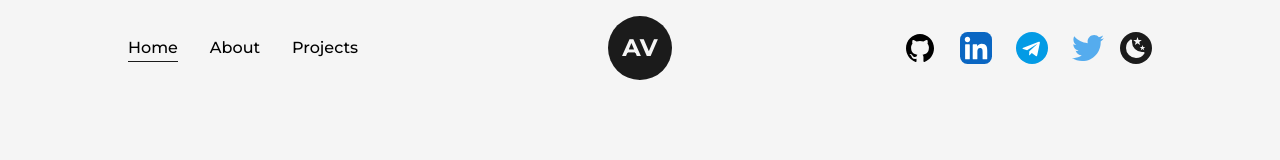
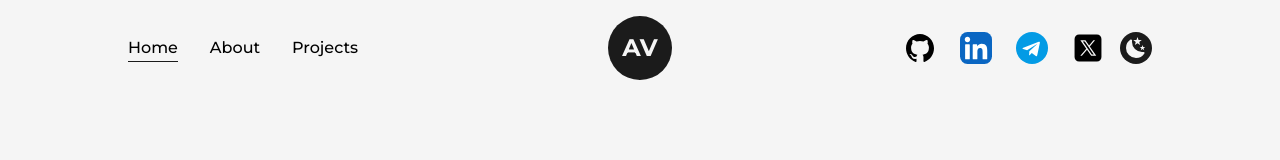
Before and after one commit to artsiom-voitas/portfolio-nextjs, a Next.js app: page / in a window 1280 px wide. Shown: the top 160 px of the page. Built offline with nearby package versions, Linux system fonts and the light colour scheme.

Commit message:
feat: changed twitter to x
rest in peace, twitter

```diff
--- a/src/components/Header/Header.jsx
+++ b/src/components/Header/Header.jsx
@@ -1,5 +1,7 @@
 import { Logo, NavLinks, NavMobile, SocialLinks } from '@/components/Header';
+import { motion } from 'framer-motion';
 import SwitchThemeButton from '../SwitchThemeButton';
+import { XIcon } from '../icons';
 
 function Header() {
     return (
@@ -10,6 +12,14 @@ function Header() {
             <div className="flex w-full items-center justify-between lg:hidden">
                 <NavLinks />
                 <SocialLinks>
+                    <motion.a
+                        href="https://x.com/artsiom_voitas"
+                        target={'_blank'}
+                        whileHover={{ y: -2 }}
+                        whileTap={{ scale: 0.9 }}
+                        className="ml-3 w-8 lg:w-10 sm:mx-3">
+                        <XIcon className="dark:fill-light" />
+                    </motion.a>
                     <SwitchThemeButton className="ml-4" />
                 </SocialLinks>
             </div>
--- a/src/components/Header/NavMobile/NavModal/NavModal.jsx
+++ b/src/components/Header/NavMobile/NavModal/NavModal.jsx
@@ -1,4 +1,5 @@
 import { NavLinksMobile, SocialLinks } from '@/components/Header';
+import { XIcon } from '@/components/icons';
 import { motion } from 'framer-motion';
 import PropTypes from 'prop-types';
 import { useEffect, useState } from 'react';
@@ -35,7 +36,16 @@ function NavModal({ setIsOpen }) {
                     className="mb-8 flex flex-col items-center justify-center"
                     setIsOpen={setIsOpen}
                 />
-                <SocialLinks className="mt-2" />
+                <SocialLinks className="mt-2">
+                    <motion.a
+                        href="https://x.com/artsiom_voitas"
+                        target={'_blank'}
+                        whileHover={{ y: -2 }}
+                        whileTap={{ scale: 0.9 }}
+                        className="ml-3 w-8 lg:w-10 sm:mx-3">
+                        <XIcon className="fill-light dark:fill-dark" />
+                    </motion.a>
+                </SocialLinks>
             </motion.div>
         </div>
     );
--- a/src/components/Header/SocialLinks/SocialLinks.jsx
+++ b/src/components/Header/SocialLinks/SocialLinks.jsx
@@ -1,6 +1,6 @@
 import PropTypes from 'prop-types';
 import { motion } from 'framer-motion';
-import { GithubIcon, LinkedinIcon, TwitterIcon } from '../../icons';
+import { GithubIcon, LinkedinIcon } from '../../icons';
 import TelegramIcon from '@/components/icons/TelegramIcon';
 
 function SocialLinks({ children, className = '' }) {
@@ -31,14 +31,6 @@ function SocialLinks({ children, className = '' }) {
                 className="mx-3 w-8 lg:w-10 sm:mx-3 ">
                 <TelegramIcon />
             </motion.a>
-            <motion.a
-                href="https://twitter.com/artsiom_voitas"
-                target={'_blank'}
-                whileHover={{ y: -2 }}
-                whileTap={{ scale: 0.9 }}
-                className="ml-3 w-8 lg:w-10 sm:mx-3">
-                <TwitterIcon />
-            </motion.a>
             {children}
         </nav>
     );
--- a/src/components/icons/TwitterIcon.jsx
+++ /dev/null
@@ -1,28 +0,0 @@
-import PropTypes from 'prop-types';
-
-function TwitterIcon({ className = '', ...rest }) {
-    return (
-        <svg
-            xmlns="http://www.w3.org/2000/svg"
-            width="1.23em"
-            height="1em"
-            viewBox="0 0 256 209"
-            className={`h-auto w-full ${className}`}
-            {...rest}>
-            <path
-                fill="rgba(255, 255, 255, 0)"
-                d="M0 0h256v209H0z"
-            />
-            <path
-                fill="#55acee"
-                d="M256 25.45a105.04 105.04 0 0 1-30.166 8.27c10.845-6.5 19.172-16.793 23.093-29.057a105.183 105.183 0 0 1-33.351 12.745C205.995 7.201 192.346.822 177.239.822c-29.006 0-52.523 23.516-52.523 52.52 0 4.117.465 8.125 1.36 11.97-43.65-2.191-82.35-23.1-108.255-54.876-4.52 7.757-7.11 16.78-7.11 26.404 0 18.222 9.273 34.297 23.365 43.716a52.312 52.312 0 0 1-23.79-6.57c-.003.22-.003.44-.003.661 0 25.447 18.104 46.675 42.13 51.5a52.592 52.592 0 0 1-23.718.9c6.683 20.866 26.08 36.05 49.062 36.475-17.975 14.086-40.622 22.483-65.228 22.483-4.24 0-8.42-.249-12.529-.734 23.243 14.902 50.85 23.597 80.51 23.597 96.607 0 149.434-80.031 149.434-149.435 0-2.278-.05-4.543-.152-6.795A106.748 106.748 0 0 0 256 25.45"
-            />
-        </svg>
-    );
-}
-
-TwitterIcon.propTypes = {
-    className: PropTypes.string
-};
-
-export default TwitterIcon;
--- /dev/null
+++ b/src/components/icons/XIcon.jsx
@@ -0,0 +1,21 @@
+import PropTypes from 'prop-types';
+
+function TwitterIcon({ className = '', ...rest }) {
+    return (
+        <svg
+            xmlns="http://www.w3.org/2000/svg"
+            width={100}
+            height={100}
+            viewBox="0 0 50 50"
+            className={`h-auto w-full ${className}`}
+            {...rest}>
+            <path d="M11 4a7 7 0 0 0-7 7v28a7 7 0 0 0 7 7h28a7 7 0 0 0 7-7V11a7 7 0 0 0-7-7H11zm2.086 9h7.937l5.637 8.01L33.5 13H36l-8.21 9.613L37.913 37H29.98l-6.541-9.293L15.5 37H13l9.309-10.896L13.086 13zm3.828 2 14.107 20h3.065L19.979 15h-3.065z" />
+        </svg>
+    );
+}
+
+TwitterIcon.propTypes = {
+    className: PropTypes.string
+};
+
+export default TwitterIcon;
--- a/src/components/icons/index.js
+++ b/src/components/icons/index.js
@@ -4,7 +4,7 @@ import LinkArrow from '../icons/LinkArrow';
 import LinkedinIcon from '../icons/LinkedinIcon';
 import MoonIcon from '../icons/MoonIcon';
 import SunIcon from '../icons/SunIcon';
-import TwitterIcon from '../icons/TwitterIcon';
+import XIcon from './XIcon';
 import LiIcon from './LiIcon';
 import Nextjs from './Nextjs.jsx';
 
@@ -17,5 +17,5 @@ export {
     MoonIcon,
     Nextjs,
     SunIcon,
-    TwitterIcon
+    XIcon
 };
```
